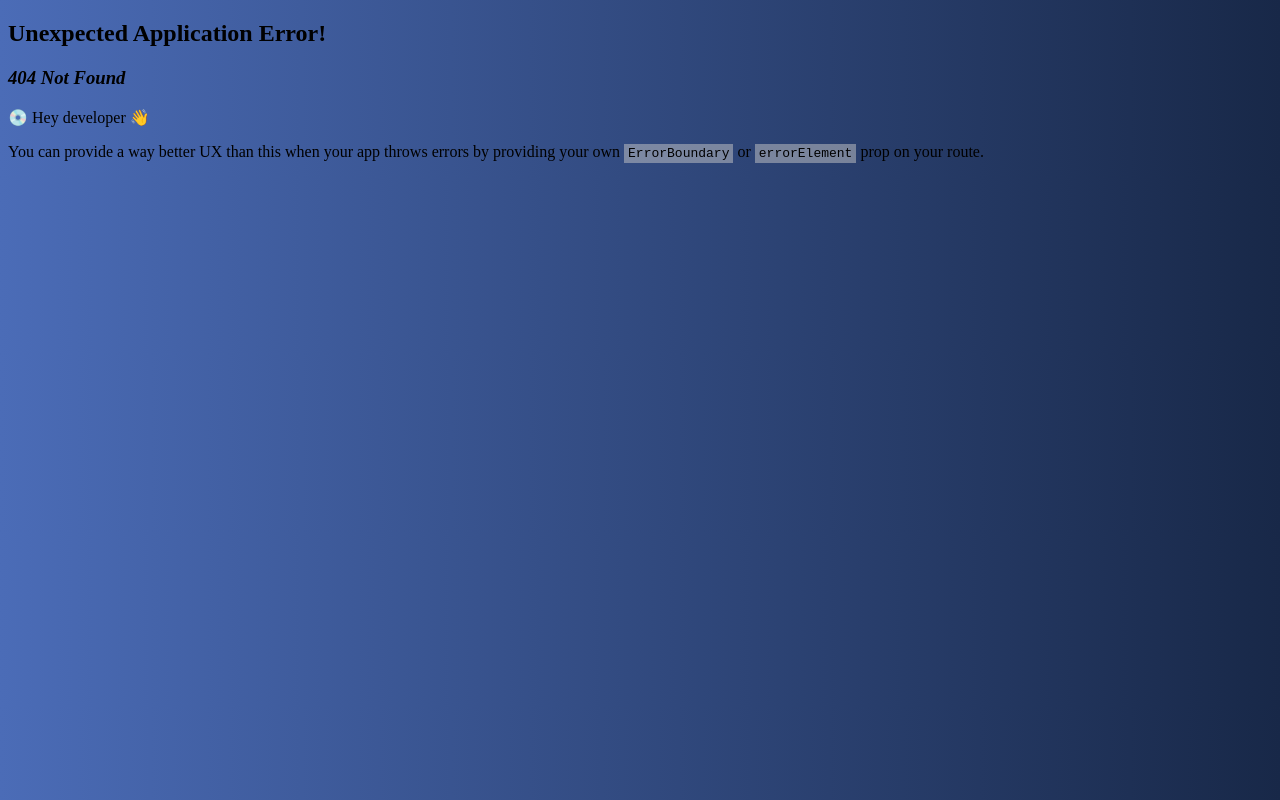
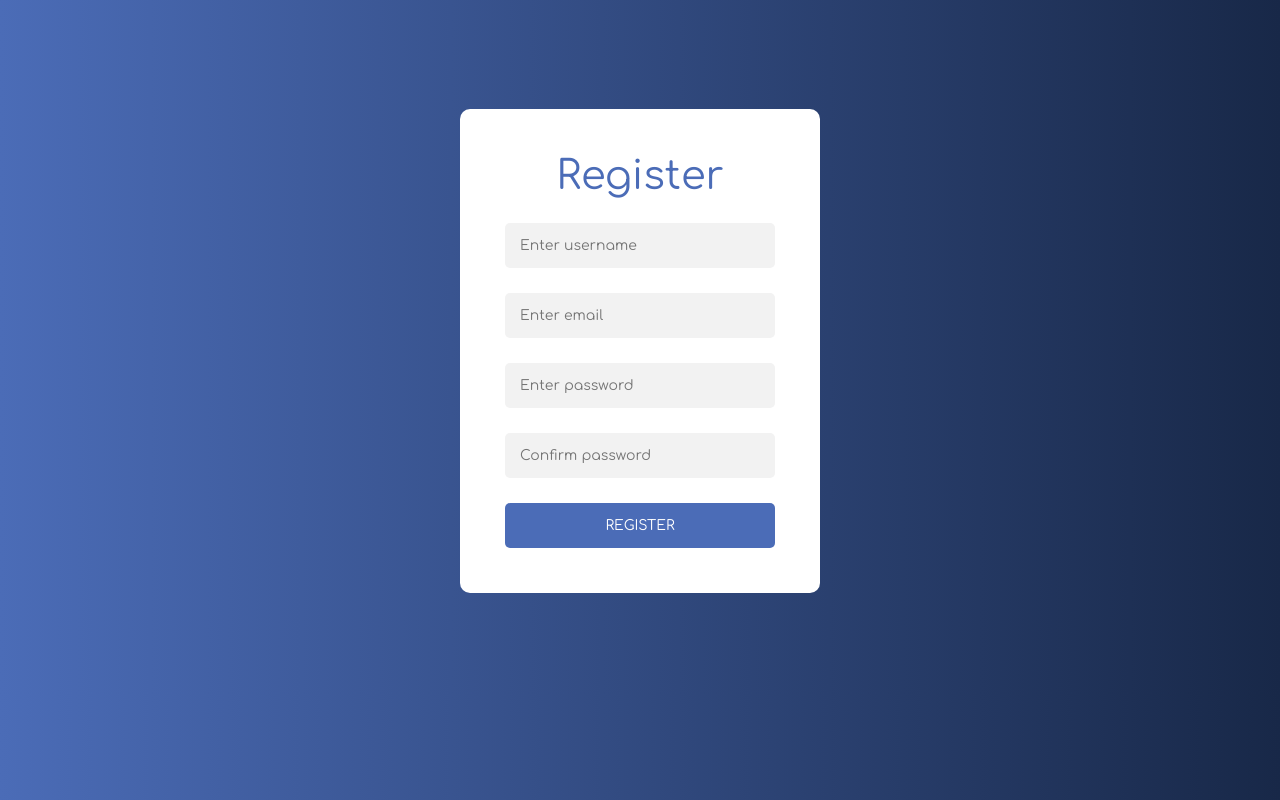
Before and after one commit to FakirHerif/Support-Ticket-Service, a React (Create React App) app in the folder frontend/ticket-support/: page /register in a window 1280 px wide. Before the commit this address had no page. Built offline with nearby package versions, Linux system fonts and the light colour scheme.

Commit message:
register component added

```diff
--- a/frontend/ticket-support/src/App.js
+++ b/frontend/ticket-support/src/App.js
@@ -3,6 +3,7 @@ import LoginUser from "./components/LoginUser";
 import { ToastContainer } from 'react-toastify';
 import 'react-toastify/dist/ReactToastify.css';
 import { createBrowserRouter, RouterProvider } from 'react-router-dom';
+import Register from "./components/Register";
 
 function App() {
 
@@ -14,6 +15,10 @@ function App() {
       {
         path: "/login",
         element: <LoginUser />
+      },
+      {
+        path: "/register",
+        element: <Register />
       }
     ]);
 
--- /dev/null
+++ b/frontend/ticket-support/src/components/Register.jsx
@@ -0,0 +1,113 @@
+import React from 'react';
+import { Formik } from 'formik';
+import * as Yup from 'yup';
+import axios from 'axios';
+import { toast } from 'react-toastify';
+import 'react-toastify/dist/ReactToastify.css';
+
+const Register = () => {
+
+    const schema = Yup.object().shape({
+        username: Yup.string()
+          .required('Username is a required field')
+          .min(3, 'Username must be at least 3 characters'),
+        email: Yup.string().email('Invalid email').required('Email is required'),
+        password: Yup.string()
+          .required('Password is a required field')
+          .min(4, 'Password must be at least 4 characters'),
+        confirmPassword: Yup.string()
+          .oneOf([Yup.ref('password'), null], 'Passwords must match')
+          .required('Password confirmation is required'),
+      });
+
+    const handleSubmit = async (values) => {
+        try {
+          const response = await axios.post('http://localhost:8080/api/user', values);
+          console.log('Registration Successful:', response.data);
+          toast.success('Registration Successful!', { autoClose: 3000 });
+        } catch (error) {
+          console.error('Registration Failed:', error.response.data);
+          toast.error(`Registration Failed: ${error.response.data.details}!`, { autoClose: 3000 });
+        }
+    };
+
+    return (
+        <>
+          <Formik
+            validationSchema={schema}
+            initialValues={{ username: '', email: '', password: '', confirmPassword: '' }}
+            onSubmit={(values) => handleSubmit(values)}
+          >
+            {({
+              values,
+              errors,
+              touched,
+              handleChange,
+              handleBlur,
+              handleSubmit,
+            }) => (
+              <div className="register">
+                <div className="form">
+                  <form noValidate onSubmit={handleSubmit}>
+                    <span>Register</span>
+                    <input
+                      type="text"
+                      name="username"
+                      onChange={handleChange}
+                      onBlur={handleBlur}
+                      value={values.username}
+                      placeholder="Enter username"
+                      className="form-control inp_text"
+                    />
+                    <p className="error">
+                      {errors.username && touched.username && errors.username}
+                    </p>
+                    <input
+                      type="email"
+                      name="email"
+                      onChange={handleChange}
+                      onBlur={handleBlur}
+                      value={values.email}
+                      placeholder="Enter email"
+                      className="form-control"
+                    />
+                    <p className="error">
+                      {errors.email && touched.email && errors.email}
+                    </p>
+                    <input
+                      type="password"
+                      name="password"
+                      onChange={handleChange}
+                      onBlur={handleBlur}
+                      value={values.password}
+                      placeholder="Enter password"
+                      className="form-control"
+                    />
+                    <p className="error">
+                      {errors.password && touched.password && errors.password}
+                    </p>
+                    <input
+                      type="password"
+                      name="confirmPassword"
+                      onChange={handleChange}
+                      onBlur={handleBlur}
+                      value={values.confirmPassword}
+                      placeholder="Confirm password"
+                      className="form-control"
+                    />
+                    <p className="error">
+                      {errors.confirmPassword &&
+                        touched.confirmPassword &&
+                        errors.confirmPassword}
+                    </p>
+                    <button type="submit">Register</button>
+                  </form>
+                </div>
+              </div>
+            )}
+          </Formik>
+        </>
+      );
+    };
+
+export default Register
--- a/frontend/ticket-support/src/index.css
+++ b/frontend/ticket-support/src/index.css
@@ -4,7 +4,7 @@ body {
   background: linear-gradient(90deg, #4b6cb7 0%, #182848 100%);
 }
 
-.login {
+.login, .register {
   width: 360px;
   padding: 8% 0 0;
   margin: auto;
```
